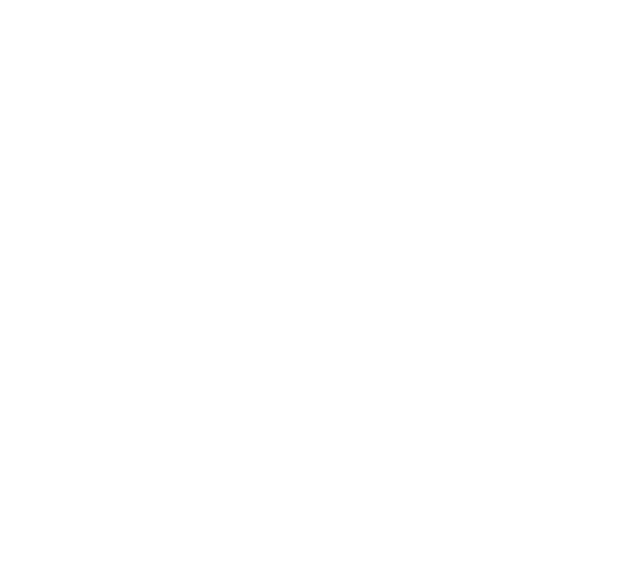
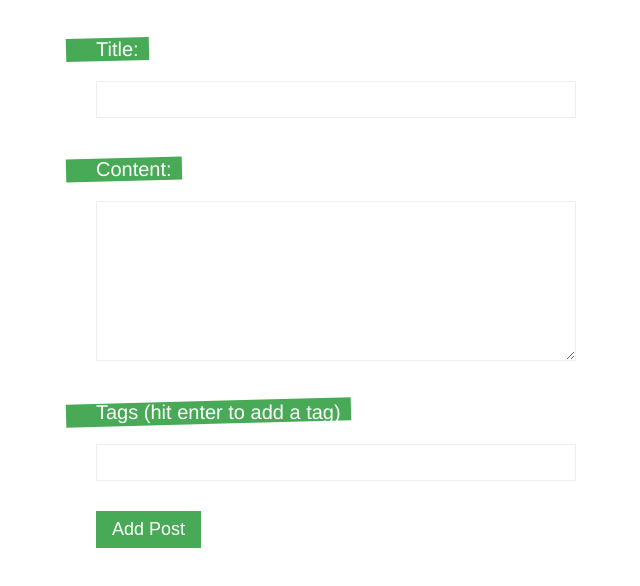
Before and after one commit to BALDEALFA/frontend-blog, a Vue app: page /create in a window 1280 px wide. Before the commit this address had no page. Shown: the top 586 px of the page, without its empty margins (304-944 px from the left). Built offline with nearby package versions, Linux system fonts and the light colour scheme.

Commit message:
Create-a-post

```diff
--- a/src/App.vue
+++ b/src/App.vue
@@ -7,7 +7,7 @@
 	font-family: Avenir, Helvetica, Arial, sans-serif;
 	-webkit-font-smoothing: antialiased;
 	-moz-osx-font-smoothing: grayscale;
-	text-align: center;
+
 	color: #2c3e50;
 }
 
--- a/src/components/PostList.vue
+++ b/src/components/PostList.vue
@@ -1,19 +1,23 @@
 <template>
 	<div class="post-list">
 		<div v-for="post in posts" :key="post.id">
-			<h1>{{ post.title }}</h1>
-			<p>{{ post.body }}</p>
-			<!-- <SinglePost :post="post" /> -->
+			<SinglePost :post="post" />
 		</div>
 	</div>
 </template>
 
 <script>
-// import SinglePost from "../components/SinglePost.vue";
+import { onMounted, onUnmounted, onUpdated } from "vue";
+import SinglePost from "../components/SinglePost.vue";
 export default {
 	props: ["posts"],
-	// components: { SinglePost },
-	// setup() {},
+	components: { SinglePost },
+
+	setup(props) {
+		onMounted(() => console.log("component mounted"));
+		onUnmounted(() => console.log("component Unmounted"));
+		onUpdated(() => console.log("component Updated"));
+	},
 };
 </script>
 
--- a/src/components/SinglePost.vue
+++ b/src/components/SinglePost.vue
@@ -1,9 +1,50 @@
 <template>
-	<div class="post"></div>
+	<div class="post">
+		<router-link :to="{ name: 'Details', params: { id: post.id } }">
+			<h3>{{ post.title }}</h3>
+		</router-link>
+		<p>{{ snippet }}</p>
+		<span v-for="tag in post.tags" :key="tag"> #{{ tag }} </span>
+	</div>
 </template>
 
 <script>
-export default {};
+import { computed } from "vue";
+export default {
+	props: ["post"],
+	setup(props) {
+		const snippet = computed(() => {
+			return props.post.body.substring(0, 50) + "...";
+		});
+		return { snippet };
+	},
+};
 </script>
 
-<style></style>
+<style>
+.post {
+	margin: 0 40px 30px;
+	padding-bottom: 30px;
+	border-bottom: 1px dashed #e7e7e7;
+}
+.post h3 {
+	display: inline-block;
+	position: relative;
+	font-size: 26px;
+	color: white;
+	margin-bottom: 10px;
+	max-width: 400px;
+}
+.post h3::before {
+	content: "";
+	display: block;
+	width: 100%;
+	height: 100%;
+	background: #48aa57;
+	position: absolute;
+	z-index: -1;
+	padding-right: 40px;
+	left: -30px;
+	transform: rotateZ(-1deg);
+}
+</style>
--- /dev/null
+++ b/src/components/Spinner.vue
@@ -0,0 +1,26 @@
+<template>
+	<div class="spin"></div>
+</template>
+
+<script>
+export default {};
+</script>
+
+<style>
+.spin {
+	display: block;
+	width: 40px;
+	height: 40px;
+	margin: 30px auto;
+	border: 3px solid transparent;
+	border-radius: 50%;
+	border-top-color: #48aa57;
+	animation: spin 1s ease infinite;
+}
+
+@keyframes spin {
+	to {
+		transform: rotateZ(360deg);
+	}
+}
+</style>
--- a/src/router/index.js
+++ b/src/router/index.js
@@ -1,11 +1,24 @@
 import { createRouter, createWebHistory } from "vue-router";
 import Home from "../views/Home.vue";
+import Details from "../views/Details.vue";
+import Create from "../views/Create.vue";
 
 const routes = [
 	{
 		path: "/",
 		name: "Home",
 		component: Home,
+	},
+	{
+		path: "/post/:id",
+		name: "Details",
+		component: Details,
+		props: true,
+	},
+	{
+		path: "/create",
+		name: "Create",
+		component: Create,
 	},
 ];
 
--- /dev/null
+++ b/src/views/Create.vue
@@ -0,0 +1,107 @@
+<template>
+	<div class="create">
+		<form @submit.prevent="handleSubmit">
+			<label>Title:</label>
+			<input v-model="title" type="text" required />
+			<label>Content:</label>
+			<textarea v-model="body" required> </textarea>
+			<label>Tags (hit enter to add a tag) </label>
+			<input v-model="tag" type="text" @keydown.enter.prevent="handleKeydown" />
+			<div v-for="tag in tags" :key="tag" class="pill">#{{ tag }}</div>
+			<button>Add Post</button>
+		</form>
+	</div>
+</template>
+
+<script>
+import { ref } from "vue";
+export default {
+	setup() {
+		const title = ref("");
+		const body = ref("");
+		const tag = ref("");
+		const tags = ref([]);
+
+		const handleKeydown = () => {
+			if (!tags.value.includes(tag.value)) {
+				tag.value = tag.value.replace(/\s/, ""); // removes all whitespace
+				tags.value.push(tag.value);
+			}
+			tag.value = "";
+		};
+		const handleSubmit = async () => {
+			const post = {
+				title: title.value,
+				body: body.value,
+				tags: tags.value,
+			};
+
+			await fetch("http://localhost:3000/posts", {
+				method: "POST",
+				headers: { "Content-Type": "application/json" },
+				body: JSON.stringify(post),
+			});
+		};
+
+		return { title, body, tag, handleKeydown, tags, handleSubmit };
+	},
+};
+</script>
+
+<style>
+form {
+	max-width: 480px;
+	margin: 0 auto;
+	text-align: left;
+}
+input,
+textarea {
+	display: block;
+	margin: 10px 0;
+	width: 100%;
+	box-sizing: border-box;
+	padding: 10px;
+	border: 1px solid #eee;
+}
+textarea {
+	height: 160px;
+}
+label {
+	display: inline-block;
+	margin-top: 30px;
+	position: relative;
+	font-size: 20px;
+	color: white;
+	margin-bottom: 10px;
+}
+label::before {
+	content: "";
+	display: block;
+	width: 100%;
+	height: 100%;
+	background: #48aa57;
+	position: absolute;
+	z-index: -1;
+	padding-right: 40px;
+	left: -30px;
+	transform: rotateZ(-1.5deg);
+}
+button {
+	display: block;
+	margin-top: 30px;
+	background: #48aa57;
+	color: white;
+	border: none;
+	padding: 8px 16px;
+	font-size: 18px;
+}
+.pill {
+	display: inline-block;
+	margin: 10px 10px 0 0;
+	color: #444;
+	background: #ddd;
+	padding: 8px;
+	border-radius: 20px;
+	font-size: 14px;
+}
+</style>
--- /dev/null
+++ b/src/views/Details.vue
@@ -0,0 +1,41 @@
+<template>
+	<div v-if="error">
+		{{ error }}
+	</div>
+	<div v-if="post" class="post">
+		<h3>{{ post.title }}</h3>
+		<p class="pre">{{ post.body }}</p>
+	</div>
+	<div v-else>
+		<Spinner />
+	</div>
+</template>
+
+<script>
+import getPost from "../composables/getPost";
+import Spinner from "../components/Spinner.vue";
+export default {
+	props: ["id"],
+	components: { Spinner },
+	setup(props) {
+		const { post, error, load } = getPost(props.id);
+		load();
+		return { post, error };
+	},
+};
+</script>
+
+<style>
+.post {
+	max-width: 1200px;
+	margin: 0 auto;
+}
+.post p {
+	color: #444;
+	line-height: 1.5em;
+	margin-top: 40px;
+}
+.pre {
+	white-space: pre-wrap;
+}
+</style>
--- a/src/views/Home.vue
+++ b/src/views/Home.vue
@@ -7,16 +7,20 @@
 		<div v-if="posts.length">
 			<PostList :posts="posts" />
 		</div>
-		<div></div>
+		<div v-else>
+			<Spinner />
+		</div>
 	</div>
 </template>
 
 <script>
 import PostList from "../components/PostList.vue";
 import getPosts from "../composables/getPosts";
+import Spinner from "../components/Spinner.vue";
+
 export default {
 	name: "Home",
-	components: { PostList },
+	components: { PostList, Spinner },
 	setup() {
 		const { posts, error, load } = getPosts();
 		load();
@@ -24,3 +28,11 @@ export default {
 	},
 };
 </script>
+
+<style>
+.homes {
+	max-width: 1200px;
+	margin: 0 auto;
+	padding: 10px;
+}
+</style>
```
